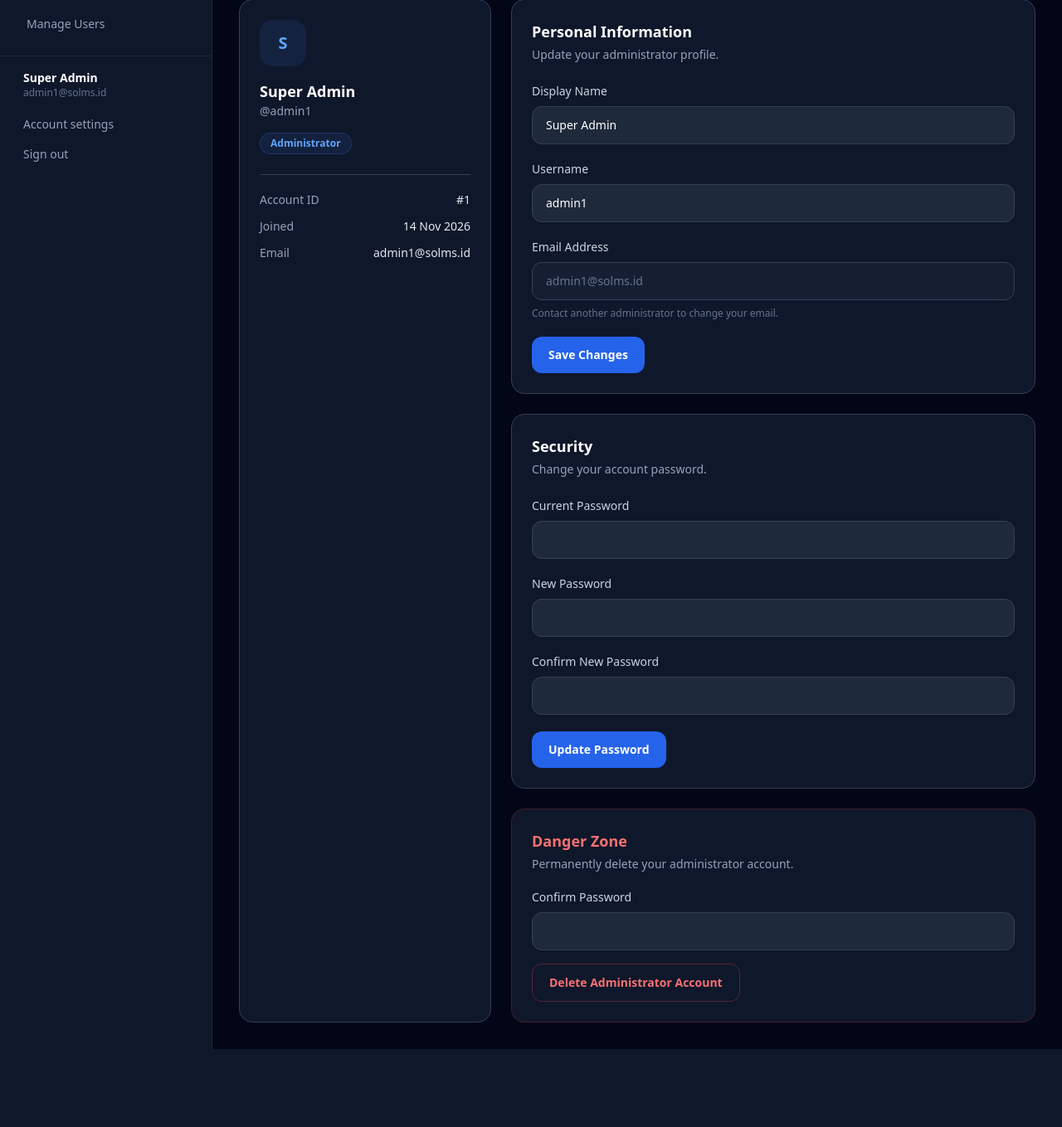
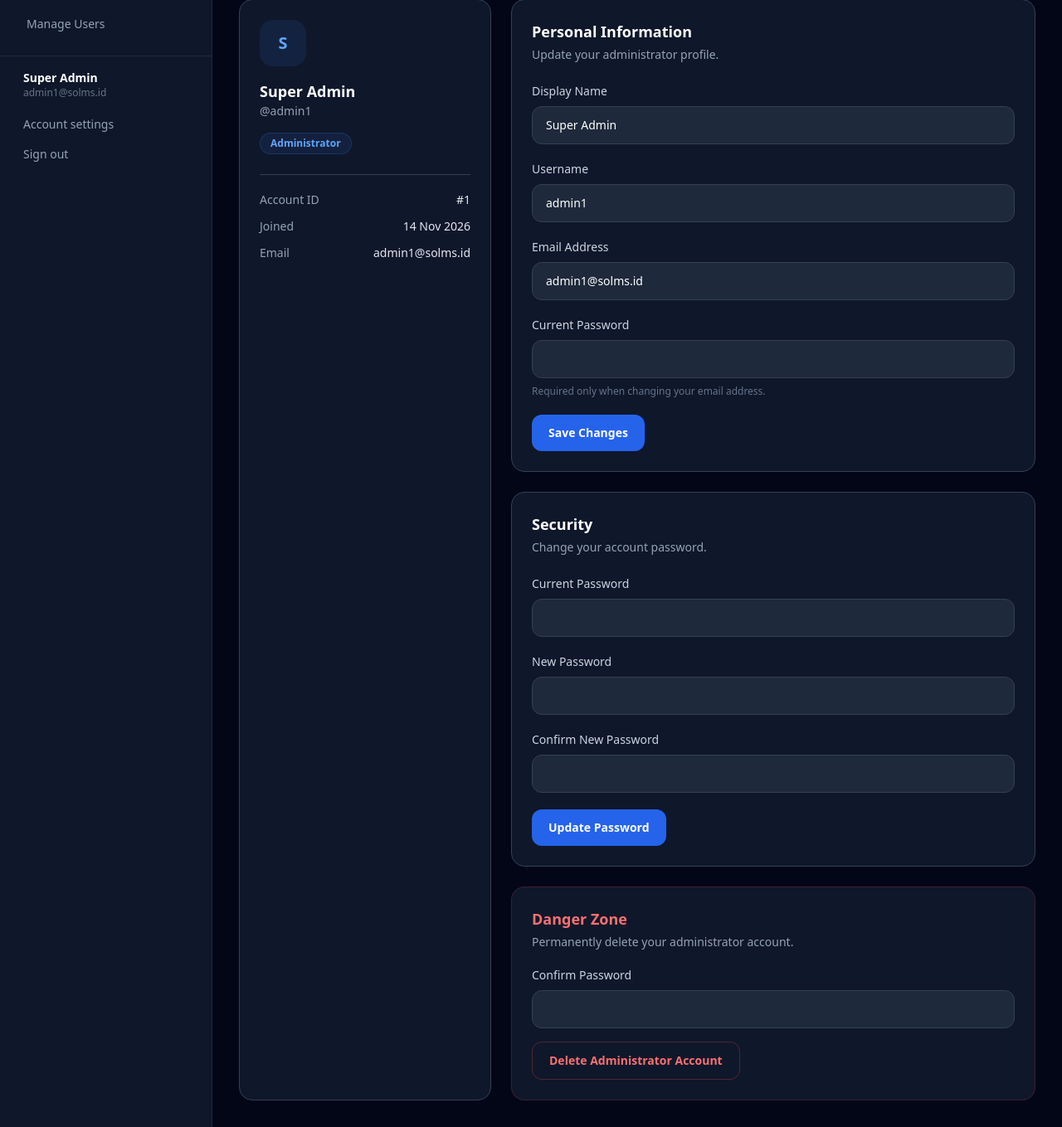
Before and after one commit to SanityGuy/solms, a Laravel app: page /profile in a window 1280 px wide. Shown: the part 177-1536 px from the top of the page at 83% size. Before the commit the page ends 1442 px from the top, so only its background shows below. Run offline with Laravel 12, Linux system fonts and the light colour scheme; a user stored in the database is signed in; data comes from the database, SQL or seed files in the repository; style sheets or scripts are compiled from the project's sources.

Commit message:
feat: update profile management to include email validation and current password requirement

```diff
--- a/app/Http/Controllers/ProfileController.php
+++ b/app/Http/Controllers/ProfileController.php
@@ -23,10 +23,13 @@ class ProfileController extends Controller
 
     public function update(ProfileUpdateRequest $request): RedirectResponse
     {
-        $request->user()->update($request->validated());
+        $validated = $request->validated();
+
+        unset($validated['current_password']);
+
+        $request->user()->update($validated);
 
         return Redirect::route('profile.edit')
             ->with('status', 'profile-updated');
     }
-
 }
--- a/resources/views/profile/admin-edit.blade.php
+++ b/resources/views/profile/admin-edit.blade.php
@@ -84,10 +84,25 @@
                         </div>
 
                         <div>
-                            <label class="mb-2 block text-sm font-medium text-slate-300">Email Address</label>
-                            <input value="{{ $user->email }}" disabled
-                                class="w-full cursor-not-allowed rounded-xl border border-slate-700 bg-slate-800/50 px-4 py-3 text-sm text-slate-500">
-                            <p class="mt-2 text-xs text-slate-500">Contact another administrator to change your email.</p>
+                            <label for="email" class="mb-2 block text-sm font-medium text-slate-300">Email Address</label>
+                            <input id="email" name="email" type="email" value="{{ old('email', $user->email) }}" required
+                                class="w-full rounded-xl border border-slate-700 bg-slate-800 px-4 py-3 text-sm text-white outline-none focus:border-blue-500">
+                            @error('email')
+                                <p class="mt-2 text-sm text-red-400">{{ $message }}</p>
+                            @enderror
+                        </div>
+
+                        <div>
+                            <label for="current_password" class="mb-2 block text-sm font-medium text-slate-300">
+                                Current Password
+                            </label>
+                            <input id="current_password" name="current_password" type="password"
+                                autocomplete="current-password"
+                                class="w-full rounded-xl border border-slate-700 bg-slate-800 px-4 py-3 text-sm text-white outline-none focus:border-blue-500">
+                            <p class="mt-2 text-xs text-slate-500">Required only when changing your email address.</p>
+                            @error('current_password')
+                                <p class="mt-2 text-sm text-red-400">{{ $message }}</p>
+                            @enderror
                         </div>
 
                         <button type="submit"
```
Also changed, not shown: app/Http/Requests/ProfileUpdateRequest.php (+31 -2 lines), resources/views/profile/edit.blade.php (+0 -43 lines).
